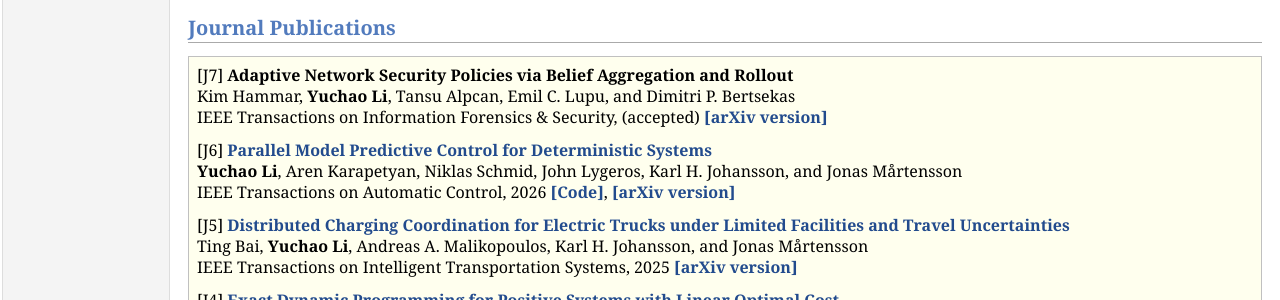
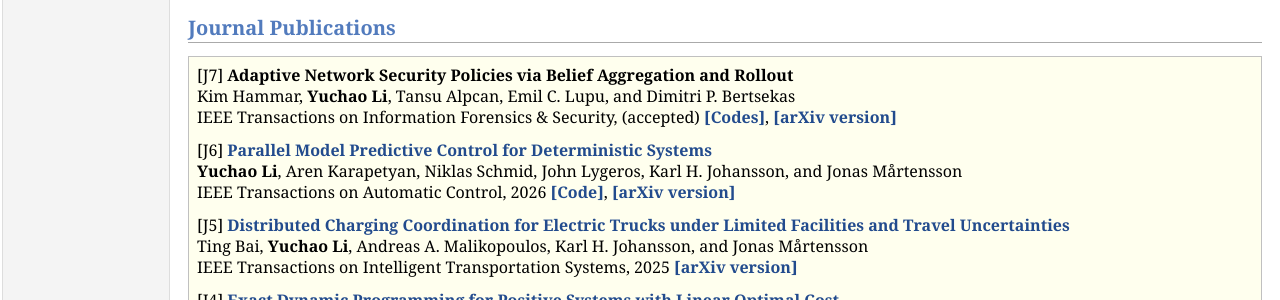
Before and after one commit to yuchaotaigu/yuchaotaigu.github.io, a Jekyll site: the page research.html, which Jekyll copies as it is, in a window 1280 px wide and 900 px high, scrolled down 880 px. Shown: the part 154-454 px from the top of the window. Built offline with Jekyll 4.4.1, drawn with Linux system fonts in a browser that asks for light colours; comment, search, counter and statistics services are not loaded.

Commit message:
Update links in research.html for new resources

```diff
--- a/research.html
+++ b/research.html
@@ -87,7 +87,7 @@ Tsinghua University Press, 2024
 <div class="blockcontent">
 <p>[J7] <b>Adaptive Network Security Policies via Belief Aggregation and Rollout</b> <br />
 Kim Hammar, <b>Yuchao Li</b>, Tansu Alpcan, Emil C. Lupu, and Dimitri P. Bertsekas<br />
- IEEE Transactions on Information Forensics & Security, (accepted) <a href="https://arxiv.org/abs/2507.15163"><b>[arXiv version]</b></a></p>
+ IEEE Transactions on Information Forensics & Security, (accepted) <a href="https://github.com/Kim-Hammar/rollout_aggregation"><b>[Codes]</b></a>, <a href="https://arxiv.org/abs/2507.15163"><b>[arXiv version]</b></a></p>
 <p>[J6] <a href="https://ieeexplore.ieee.org/document/11153985"><b>Parallel Model Predictive Control for Deterministic Systems</b></a> <br />
 <b>Yuchao Li</b>, Aren Karapetyan, Niklas Schmid, John Lygeros, Karl H. Johansson, and Jonas Mårtensson<br />
  IEEE Transactions on Automatic Control, 2026 <a href="https://github.com/akarapet/pr-mpc"><b>[Code]</b></a>, <a href="http://arxiv.org/abs/2309.14560"><b>[arXiv version]</b></a></p>
```
